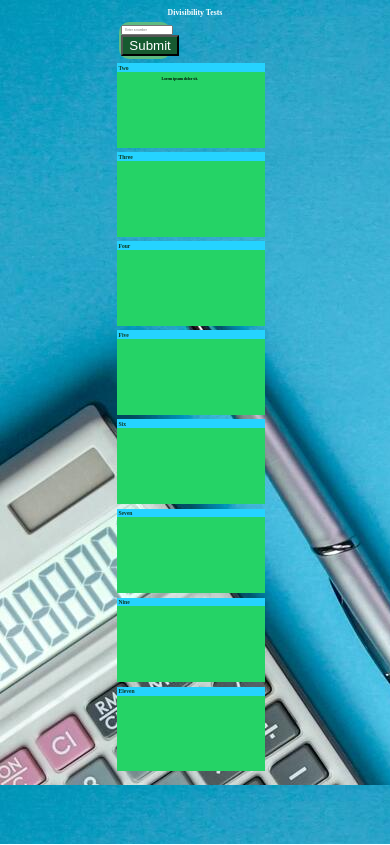
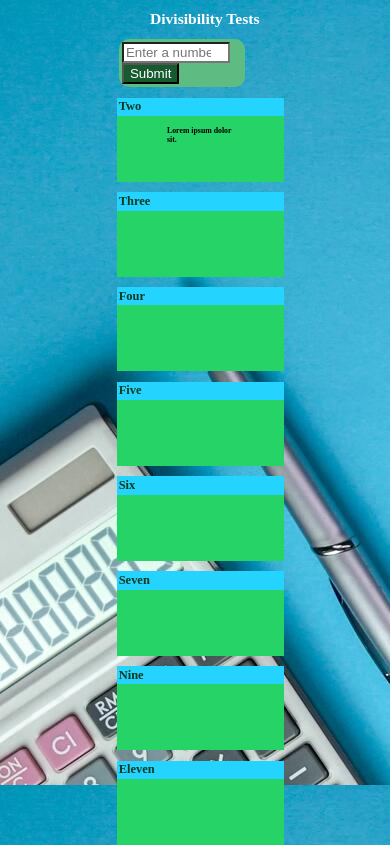
Before and after one commit to Mideas-Touch/web-basics-divisibity-test, a plain HTML site: page index.html in a window 390 px wide. Drawn offline with Linux system fonts and the light colour scheme.

Commit message:
Added some media queries

```diff
--- a/index.css
+++ b/index.css
@@ -41,7 +41,8 @@ article{
 article p{
     /* background-color: #dce9f0; */
     position: relative;
-    font-size: 1.2rem;
+    overflow-y: hidden;
+    font-size: 1.5rem;
     font-weight: 600;
     margin: 0% 30%;
     padding: 0;
@@ -69,7 +70,8 @@ form{
 }
 
 input{
-    font-size: 1rem;
+    border-radius: .2rem;
+    width: 10rem;
 
 }
 
@@ -86,6 +88,41 @@ button:hover{
     font-size: 2rem;
 } */
 
-@media screen {
+@media only screen and (max-width: 768px) {
+    body article {
+        min-width: 30%;
+        min-height: 2.5vh;
+    }
+    article p{
+        font-size: 2.5rem;
+    }
+    body{
+        margin: 0, auto;
+        width: 45%;
+        height: 10vh;
+    }
 
+    body form{
+        min-width: 120px;
+        font-size: 2rem;
+    }
+    /* button{
+        text-align: center;
+    } */
+
+    input{
+        width: 100px;
+    }
+
+    body article h2{
+        font-size: 4rem;
+
+    }
+
+    header h1{
+        color: #FFFFFF;
+        font-size: 5rem;
+        position: sticky;
+        text-align: center;
+    }
 }
```
